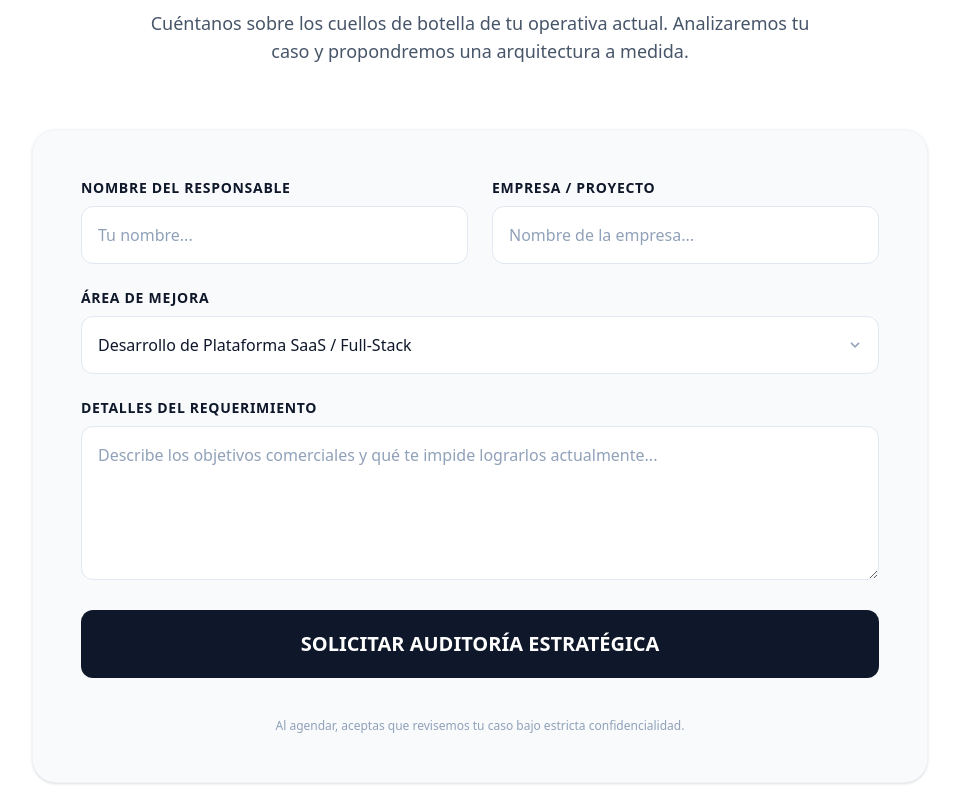
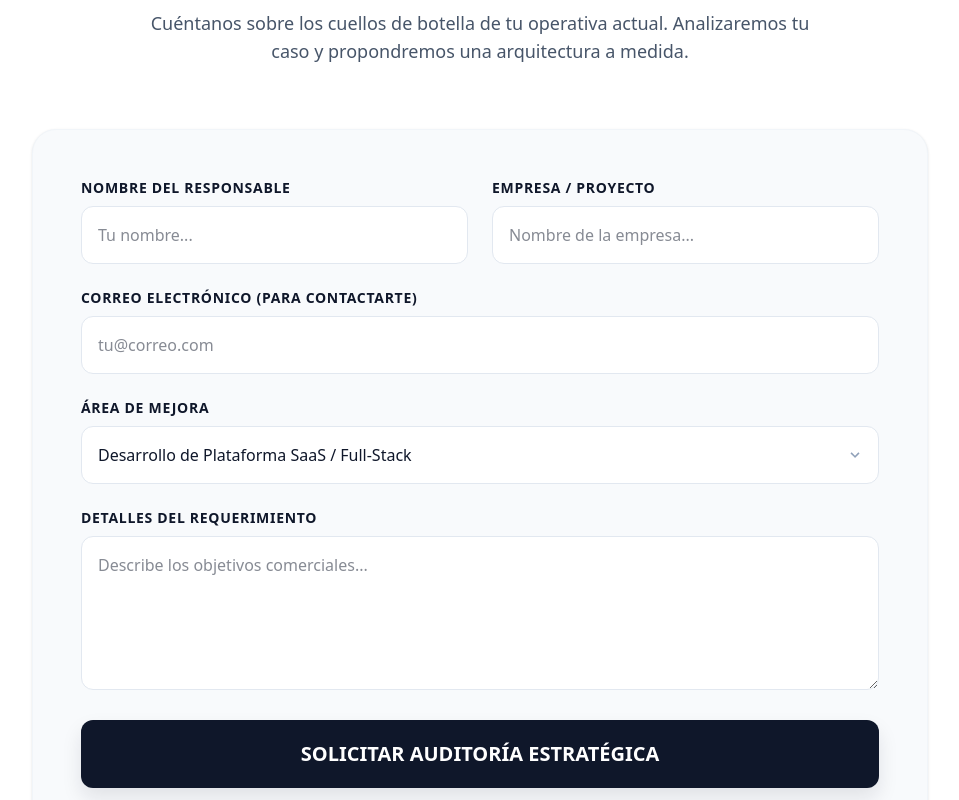
Before and after one commit to jhonPatrick1/z-index-studio, a Next.js app: page / in a window 1280 px wide. Shown: the part 2180-2980 px from the top of the page, without its empty margins (160-1119 px from the left). Built offline with nearby package versions, Linux system fonts and the light colour scheme; no server answers.

Commit message:
corregimos

```diff
--- a/actions/contacto.ts
+++ b/actions/contacto.ts
@@ -0,0 +1,41 @@
+'use server'
+
+import { Resend } from 'resend';
+
+// Inicializamos Resend con tu llave de entorno
+const resend = new Resend(process.env.RESEND_API_KEY);
+
+export async function procesarFormulario(formData: FormData) {
+  const nombre = formData.get('nombre') as string;
+  const empresa = formData.get('empresa') as string;
+  const email = formData.get('email') as string;
+  const servicio = formData.get('servicio') as string;
+  const mensaje = formData.get('mensaje') as string;
+
+  try {
+    const { data, error } = await resend.emails.send({
+      from: 'Z-Index Studio <onboarding@resend.dev>', // Resend te da este por defecto al inicio
+      to: ['jhonpatrickcg@gmail.com'], // El correo donde quieres recibir los leads
+      subject: `🚀 Nuevo Lead: ${empresa}`,
+      html: `
+        <div style="font-family: sans-serif; padding: 20px; color: #0f172a;">
+          <h2 style="color: #2dd4bf;">Nuevo Requerimiento Técnico</h2>
+          <p><strong>Responsable:</strong> ${nombre}</p>
+          <p><strong>Empresa:</strong> ${empresa}</p>
+          <p><strong>Email:</strong> ${email}</p>
+          <p><strong>Área de Interés:</strong> ${servicio}</p>
+          <hr style="border: 0; border-top: 1px solid #e2e8f0; margin: 20px 0;" />
+          <p style="white-space: pre-wrap;">${mensaje}</p>
+        </div>
+      `,
+    });
+
+    if (error) throw error;
+
+    return { success: true };
+
+  } catch (err) {
+    console.error("Error en Resend:", err);
+    return { success: false };
+  }
+}
--- a/components/ContactForm.tsx
+++ b/components/ContactForm.tsx
@@ -1,46 +1,73 @@
-import React from 'react';
+'use client'
+
+import React, { useState } from 'react';
+import { procesarFormulario } from '@/actions/contacto'; // Tu backend de Resend
 
 export default function ContactForm() {
+  const [estado, setEstado] = useState<'idle' | 'loading' | 'success'>('idle');
+
+  async function handleSubmit(formData: FormData) {
+    setEstado('loading');
+
+    // Llamamos a tu Server Action nativo
+    const respuesta = await procesarFormulario(formData);
+
+    if (respuesta.success) {
+      setEstado('success');
+    } else {
+      setEstado('idle');
+      alert('Hubo un error al enviar. Revisa la consola o tu configuración de Resend.');
+    }
+  }
+
   return (
-    <section id="contacto" className="py-24 bg-white px-8 relative z-20 shadow-[0_-20px_50px_rgba(0,0,0,0.02)] border-t border-slate-100">
+    <section id="contacto" className="py-24 bg-white px-8 relative z-20 shadow-[0_-20px_50px_rgba(0,0,0,0.02)] border-t border-slate-100" aria-labelledby="titulo-contacto">
       <div className="max-w-4xl mx-auto">
         <header className="text-center mb-16">
-          <h2 className="text-4xl font-black text-zcorp mb-6">¿Tienes un reto técnico complejo?</h2>
+          <h2 id="titulo-contacto" className="text-4xl font-black text-zcorp mb-6">¿Tienes un reto técnico complejo?</h2>
           <p className="text-lg text-zcorp-light max-w-2xl mx-auto">
             Cuéntanos sobre los cuellos de botella de tu operativa actual. Analizaremos tu caso y propondremos una arquitectura a medida.
           </p>
         </header>
 
-        <form className="space-y-6 bg-slate-50 p-8 md:p-12 rounded-3xl border border-slate-100 shadow-sm">
+        {estado === 'success' ? (
+          // Mensaje de éxito que aparece cuando Resend confirma el envío
+          <div className="bg-zprimary/10 border border-zprimary/30 p-12 rounded-3xl text-center">
+            <h3 className="text-3xl font-black text-zprimary mb-4">¡Solicitud Recibida!</h3>
+            <p className="text-zcorp font-medium">Nuestro equipo de ingeniería revisará tu caso y te contactará a la brevedad.</p>
+          </div>
+        ) : (
+          // Formulario interactivo
+          <form
+            action={handleSubmit}
+            className="space-y-6 bg-slate-50 p-8 md:p-12 rounded-3xl border border-slate-100 shadow-sm"
+          >
             <div className="grid md:grid-cols-2 gap-6">
               <div>
-              <label className="block text-sm font-bold text-zcorp mb-2 uppercase tracking-wider">Nombre del Responsable</label>
-              <input
-                type="text"
-                placeholder="Tu nombre..."
-                className="w-full p-4 bg-white border border-slate-200 rounded-xl focus:ring-2 focus:ring-zprimary focus:border-transparent outline-none transition-all placeholder:text-slate-400"
-              />
+                <label htmlFor="nombre" className="block text-sm font-bold text-zcorp mb-2 uppercase tracking-wider">Nombre del Responsable</label>
+                <input type="text" id="nombre" name="nombre" required placeholder="Tu nombre..." className="w-full p-4 bg-white border border-slate-200 rounded-xl focus:ring-2 focus:ring-zprimary outline-none transition-all" />
               </div>
               <div>
-              <label className="block text-sm font-bold text-zcorp mb-2 uppercase tracking-wider">Empresa / Proyecto</label>
-              <input
-                type="text"
-                placeholder="Nombre de la empresa..."
-                className="w-full p-4 bg-white border border-slate-200 rounded-xl focus:ring-2 focus:ring-zprimary focus:border-transparent outline-none transition-all placeholder:text-slate-400"
-              />
+                <label htmlFor="empresa" className="block text-sm font-bold text-zcorp mb-2 uppercase tracking-wider">Empresa / Proyecto</label>
+                <input type="text" id="empresa" name="empresa" required placeholder="Nombre de la empresa..." className="w-full p-4 bg-white border border-slate-200 rounded-xl focus:ring-2 focus:ring-zprimary outline-none transition-all" />
               </div>
             </div>
 
+            {/* ¡CAMPO DE EMAIL RECUPERADO! */}
             <div>
-            <label htmlFor="area-mejora" className="block text-sm font-bold text-zcorp mb-2 uppercase tracking-wider">Área de Mejora</label>
+              <label htmlFor="email" className="block text-sm font-bold text-zcorp mb-2 uppercase tracking-wider">Correo Electrónico (Para contactarte)</label>
+              <input type="email" id="email" name="email" required placeholder="tu@correo.com" className="w-full p-4 bg-white border border-slate-200 rounded-xl focus:ring-2 focus:ring-zprimary outline-none transition-all" />
+            </div>
+
+            <div>
+              <label htmlFor="servicio" className="block text-sm font-bold text-zcorp mb-2 uppercase tracking-wider">Área de Mejora</label>
               <div className="relative">
-              <select id="area-mejora" className="w-full p-4 bg-white border border-slate-200 rounded-xl focus:ring-2 focus:ring-zprimary outline-none appearance-none cursor-pointer text-zcorp">
-                <option>Desarrollo de Plataforma SaaS / Full-Stack</option>
-                <option>Automatización de Procesos (RPA) / Bots</option>
-                <option>Lógica Financiera y Amortización</option>
-                <option>Auditoría de Arquitectura Existente</option>
+                <select id="servicio" name="servicio" required className="w-full p-4 bg-white border border-slate-200 rounded-xl focus:ring-2 focus:ring-zprimary outline-none appearance-none cursor-pointer text-zcorp">
+                  <option value="SaaS/Full-Stack">Desarrollo de Plataforma SaaS / Full-Stack</option>
+                  <option value="RPA/Bots">Automatización de Procesos (RPA) / Bots</option>
+                  <option value="Finanzas">Lógica Financiera y Amortización</option>
+                  <option value="Auditoria">Auditoría de Arquitectura Existente</option>
                 </select>
-              {/* Flecha personalizada para el Select */}
                 <div className="pointer-events-none absolute inset-y-0 right-0 flex items-center px-4 text-slate-400">
                   <svg className="fill-current h-4 w-4" xmlns="http://www.w3.org/2000/svg" viewBox="0 0 20 20"><path d="M9.293 12.95l.707.707L15.657 8l-1.414-1.414L10 10.828 5.757 6.586 4.343 8z"/></svg>
                 </div>
@@ -48,22 +75,20 @@ export default function ContactForm() {
             </div>
 
             <div>
-            <label className="block text-sm font-bold text-zcorp mb-2 uppercase tracking-wider">Detalles del Requerimiento</label>
-            <textarea
-              rows={5}
-              placeholder="Describe los objetivos comerciales y qué te impide lograrlos actualmente..."
-              className="w-full p-4 bg-white border border-slate-200 rounded-xl focus:ring-2 focus:ring-zprimary outline-none transition-all placeholder:text-slate-400 resize-y"
-            ></textarea>
+              <label htmlFor="mensaje" className="block text-sm font-bold text-zcorp mb-2 uppercase tracking-wider">Detalles del Requerimiento</label>
+              <textarea id="mensaje" name="mensaje" required rows={5} placeholder="Describe los objetivos comerciales..." className="w-full p-4 bg-white border border-slate-200 rounded-xl focus:ring-2 focus:ring-zprimary outline-none transition-all resize-y"></textarea>
             </div>
 
-          <button type="button" className="w-full bg-zcorp text-white font-black py-5 rounded-xl text-xl hover:bg-zprimary hover:text-zcorp hover:shadow-[0_0_20px_rgba(45,212,191,0.4)] hover:-translate-y-1 transition-all duration-300">
-            SOLICITAR AUDITORÍA ESTRATÉGICA
+            {/* type="submit" es OBLIGATORIO para que form action funcione */}
+            <button
+              type="submit"
+              disabled={estado === 'loading'}
+              className="w-full bg-zcorp text-white font-black py-5 rounded-xl text-xl hover:bg-zprimary hover:text-zcorp transition-all duration-300 disabled:opacity-50 disabled:cursor-not-allowed shadow-[0_10px_20px_rgba(15,23,42,0.1)]"
+            >
+              {estado === 'loading' ? 'PROCESANDO...' : 'SOLICITAR AUDITORÍA ESTRATÉGICA'}
             </button>
-
-          <p className="text-center text-xs text-slate-400 mt-4">
-            Al agendar, aceptas que revisemos tu caso bajo estricta confidencialidad.
-          </p>
           </form>
+        )}
       </div>
     </section>
   );
```
Lines whose indentation alone changed are shown as unchanged.
